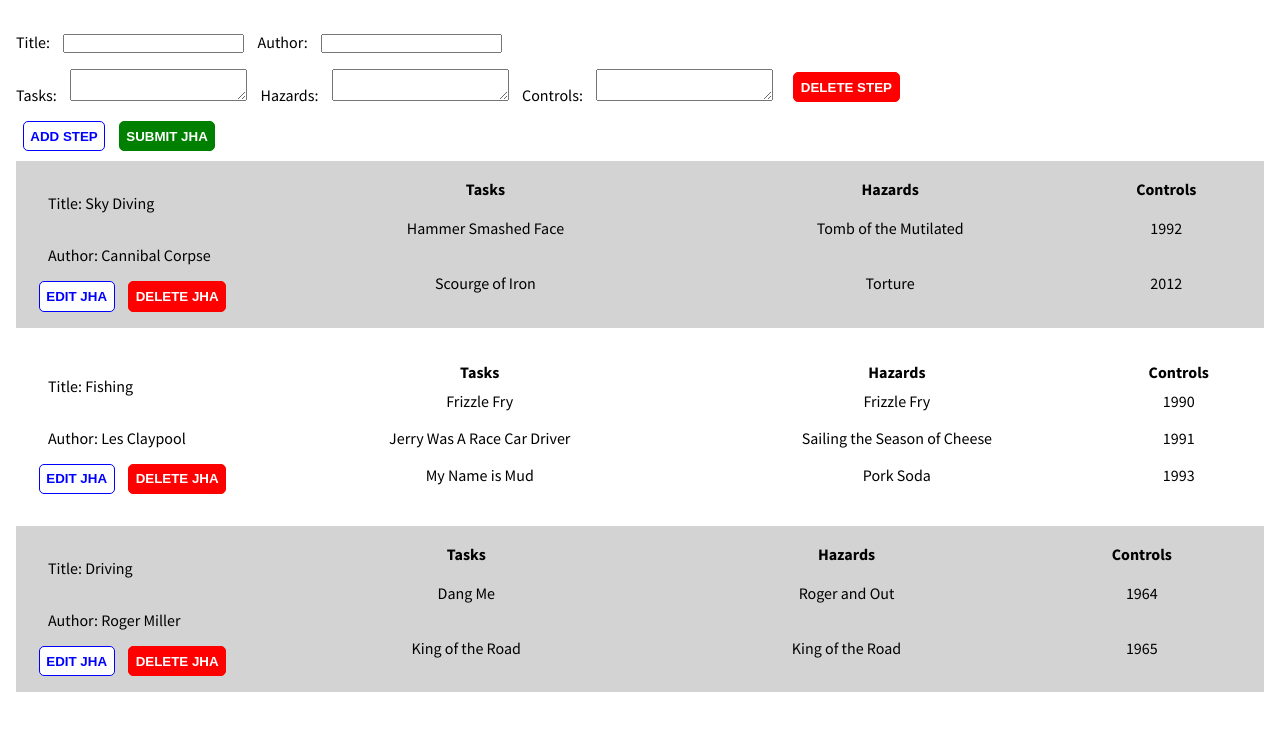
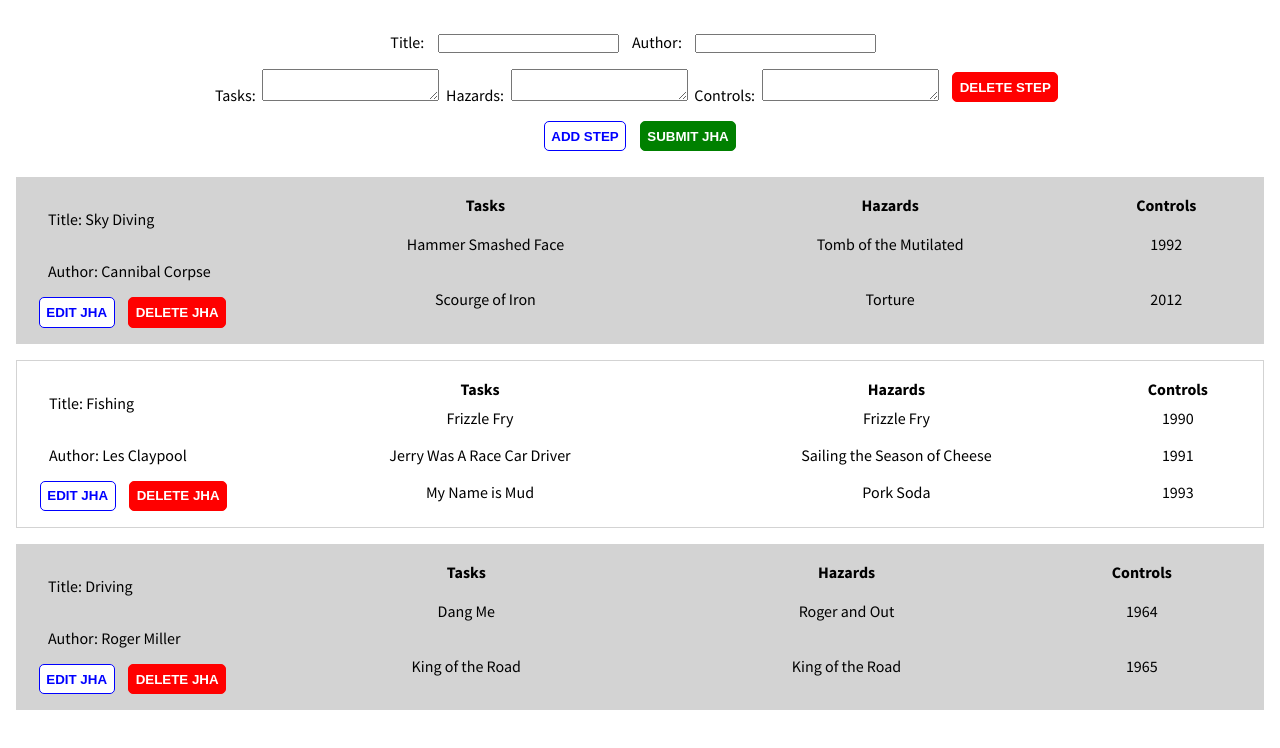
Before and after one commit to hahlee/job-hazard-analysis, a React (Create React App) app: page / in a window 1280 px wide. Shown: the top 748 px of the page. Built offline with nearby package versions, Linux system fonts and the light colour scheme.

Commit message:
fine tune styles

```diff
--- a/src/App.css
+++ b/src/App.css
@@ -42,15 +42,26 @@ button.delete {
 }
 
 /* Add JHA form */
-.form-top, .add-step-form {
+.form-top, .add-step-form, .form-bottom {
   display: flex;
   align-items: center;
-  flex-wrap: nowrap;
+  flex-wrap: wrap;
   margin: 1em 0;
+  justify-content: center;
 }
 
-.form-top input, .add-step-form textarea {
-  margin: 0 1em;
+.form-top input {
+  margin: .5em;
+}
+
+.add-step-form textarea {
+  margin: 0 .5em;
+}
+
+@media screen and (min-width:740px) {
+  .form-top input {
+    margin: 0 1em;
+  }
 }
 
 /* JHA list */
@@ -64,10 +75,27 @@ button.delete {
   background-color: lightgrey;
 }
 
+.jha:nth-child(even) {
+  border: 1px solid lightgrey;
+}
+
 .jha {
   display: grid;
-  grid-template-columns: 20% 80%;
   padding: 1em;
+  grid-template-columns: 100;
+  grid-row-gap: 1em;
+}
+
+@media screen and (min-width:740px) {
+  .jha {
+    grid-template-columns: 30% 70%;
+  }
+}
+
+@media screen and (min-width:1070px) {
+  .jha {
+    grid-template-columns: 20% 80%;
+  }
 }
 
 .jha .title p {
@@ -87,10 +115,6 @@ button.delete {
   padding: .5em;
 }
 
-form.jha {
-  grid-template-columns: 30% 70%;
-}
-
 form.jha .title {
   display: grid;
 }
@@ -99,3 +123,9 @@ form.jha input {
   width: 95%;
   padding: .5em;
 }
+
+@media screen and (min-width:740px) {
+  form.jha {
+    grid-template-columns: 30% 70%;
+  }
+}
--- a/src/components/AddJha.js
+++ b/src/components/AddJha.js
@@ -100,10 +100,10 @@ function AddJha({ jhas, setJhas }) {
                         handleDeleteStep={handleDeleteStep}
                     />
                 ))}
-                <form-group>
+                <div className="form-bottom">
                     <button type="button" onClick={handleAddStep}>Add Step</button>
                     <button className="primary" type="submit">Submit JHA</button>
-                </form-group>
+                </div>
             </form>
         </>
     );
```
